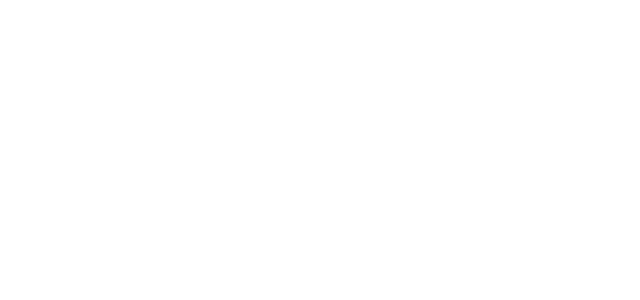
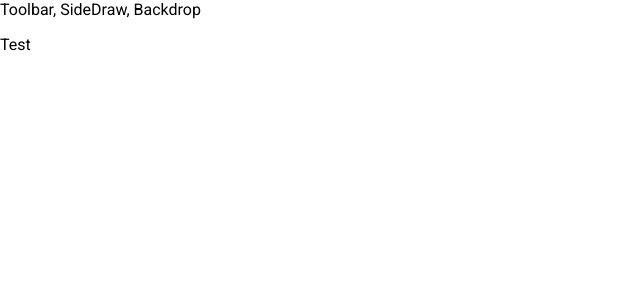
Before and after one commit to beckyw5/react-project, a React app: page / in a window 1280 px wide. Shown: the top 300 px of the page, without its empty margins (0-640 px from the left). Built offline with nearby package versions, Linux system fonts and the light colour scheme.

Commit message:
setup basic file for some of the page components

```diff
--- a/src/App.js
+++ b/src/App.js
@@ -1,9 +1,17 @@
-function App() {
-  return (
-    <div>
+import React, { Component } from 'react';
 
-    </div>
-  );
+import Layout from './components/Layout/Layout';
+
+class App extends Component {
+  render() {
+    return (
+        <div>
+          <Layout>
+              <p>Test</p>
+          </Layout>
+        </div>
+    )
+  }
 }
 
 export default App;
--- /dev/null
+++ b/src/components/Layout/Layout.js
@@ -0,0 +1,14 @@
+import React from 'react';
+
+import Aux from '../../hoc/Aux';
+
+const layout = (props) => (
+    <Aux>
+        <div>Toolbar, SideDraw, Backdrop</div>
+        <main>
+            {props.children}
+        </main>
+    </Aux>
+);
+
+export default layout;
--- /dev/null
+++ b/src/hoc/Aux.js
@@ -0,0 +1,3 @@
+const aux = (props) => props.children;
+
+export default aux;
```
